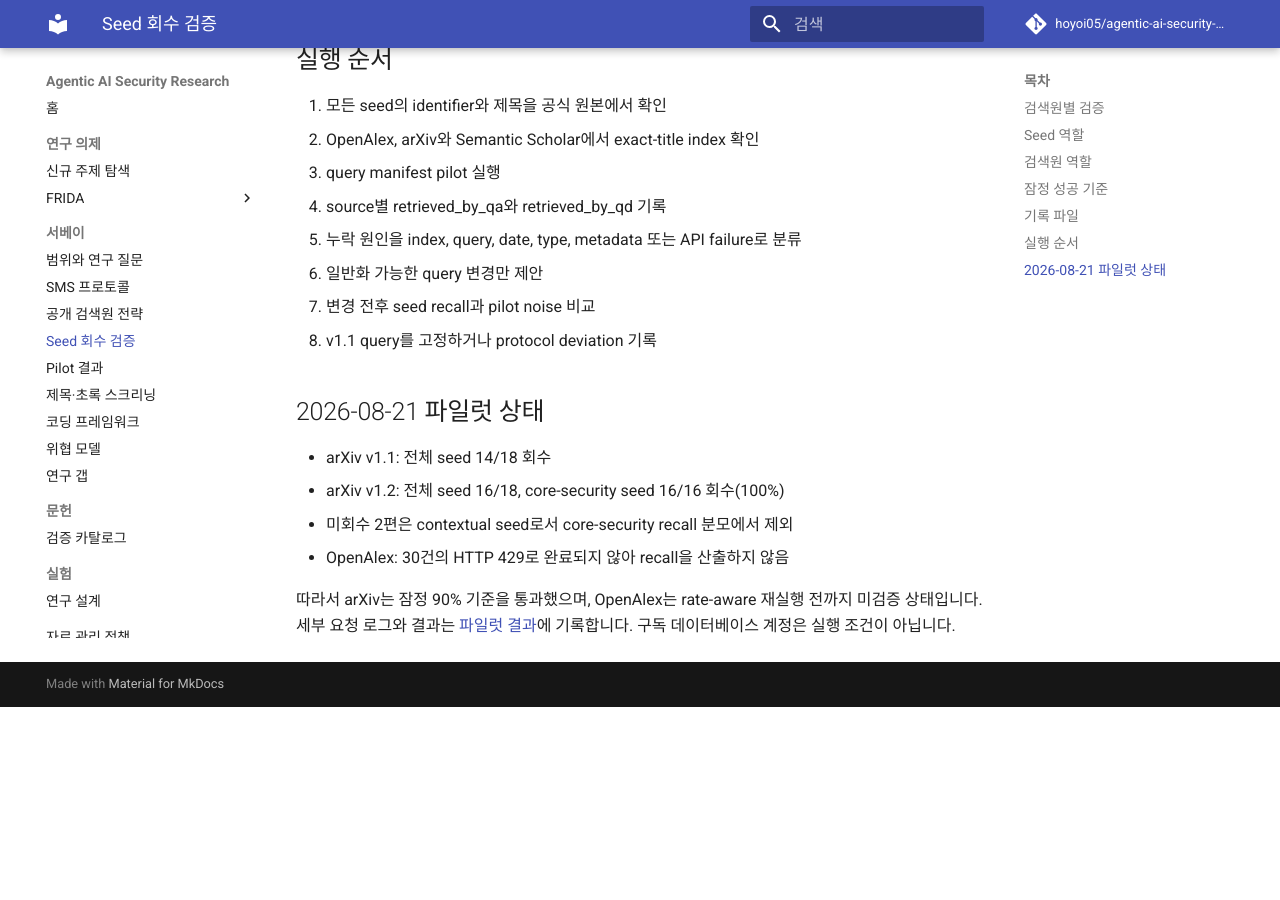
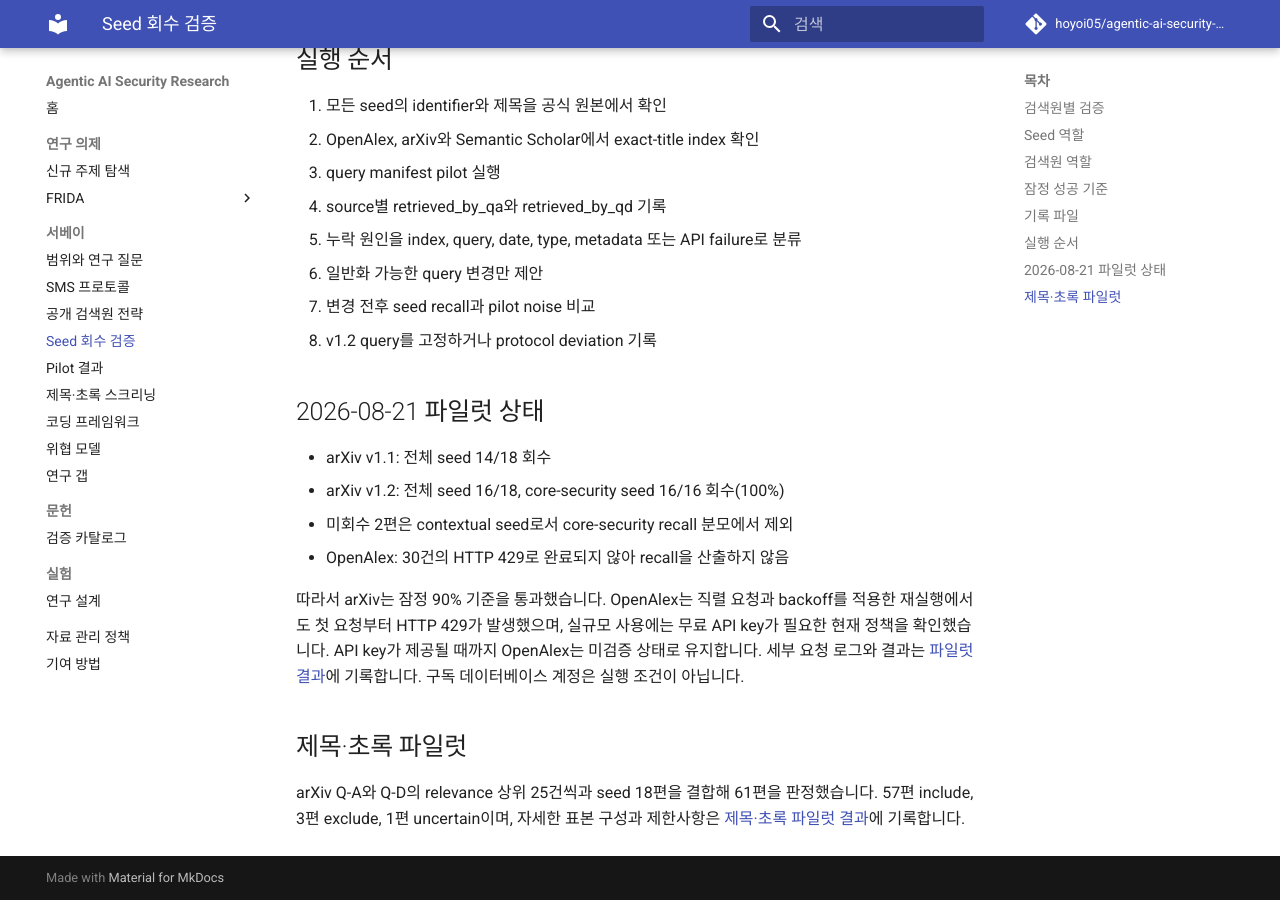
Before and after one commit to hoyoi05/agentic-ai-security-research, an MkDocs documentation site: the page built from docs/survey/seed-validation.md, in a window 1280 px wide and 900 px high, scrolled down 1785 px. Built offline with MkDocs 1.6.1 and Material for MkDocs 9.7.7, drawn with Linux system fonts in a browser that asks for light colours; comment, search, counter and statistics services are not loaded; before the commit the page ends 2492 px from its top, so only the background shows below that.

Commit message:
docs: record screening and OpenAlex rerun status

```diff
--- a/docs/survey/seed-validation.md
+++ b/docs/survey/seed-validation.md
@@ -57,7 +57,7 @@ Crossref와 DBLP를 OpenAlex·arXiv와 동일한 recall denominator로 합치지
 5. 누락 원인을 index, query, date, type, metadata 또는 API failure로 분류
 6. 일반화 가능한 query 변경만 제안
 7. 변경 전후 seed recall과 pilot noise 비교
-8. v1.1 query를 고정하거나 protocol deviation 기록
+8. v1.2 query를 고정하거나 protocol deviation 기록
 
 ## 2026-08-21 파일럿 상태
 
@@ -66,4 +66,8 @@ Crossref와 DBLP를 OpenAlex·arXiv와 동일한 recall denominator로 합치지
 - 미회수 2편은 contextual seed로서 core-security recall 분모에서 제외
 - OpenAlex: 30건의 HTTP 429로 완료되지 않아 recall을 산출하지 않음
 
-따라서 arXiv는 잠정 90% 기준을 통과했으며, OpenAlex는 rate-aware 재실행 전까지 미검증 상태입니다. 세부 요청 로그와 결과는 [파일럿 결과](pilot-results.md)에 기록합니다. 구독 데이터베이스 계정은 실행 조건이 아닙니다.
+따라서 arXiv는 잠정 90% 기준을 통과했습니다. OpenAlex는 직렬 요청과 backoff를 적용한 재실행에서도 첫 요청부터 HTTP 429가 발생했으며, 실규모 사용에는 무료 API key가 필요한 현재 정책을 확인했습니다. API key가 제공될 때까지 OpenAlex는 미검증 상태로 유지합니다. 세부 요청 로그와 결과는 [파일럿 결과](pilot-results.md)에 기록합니다. 구독 데이터베이스 계정은 실행 조건이 아닙니다.
+
+## 제목·초록 파일럿
+
+arXiv Q-A와 Q-D의 relevance 상위 25건씩과 seed 18편을 결합해 61편을 판정했습니다. 57편 include, 3편 exclude, 1편 uncertain이며, 자세한 표본 구성과 제한사항은 [제목·초록 파일럿 결과](title-abstract-screening-pilot.md)에 기록합니다.
```
